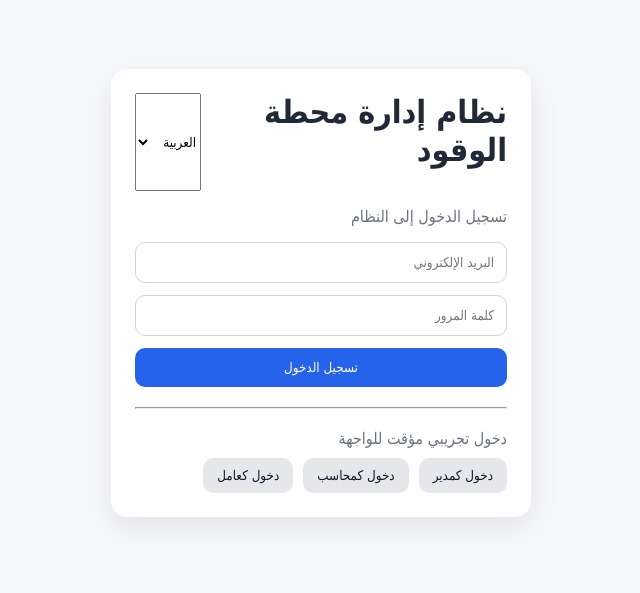
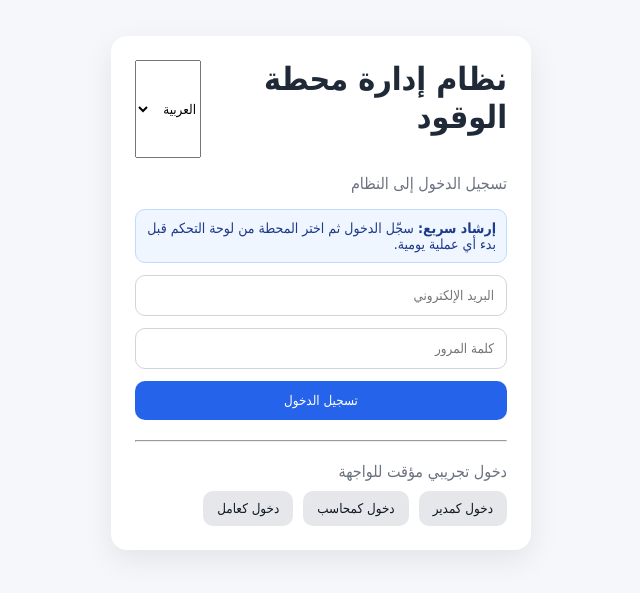
Before and after one commit to star10-0/opo, a React (Vite) app in the folder fuel-frontend-v2/: page / in a window 1280 px wide. Shown: the part 107-700 px from the top of the page, without its empty margins (448-1088 px from the left). Built offline with nearby package versions, Linux system fonts and the light colour scheme; no server answers.

Commit message:
docs: finalize phase 11 handoff and user guidance

```diff
--- a/fuel-frontend-v2/src/pages/Dashboard.jsx
+++ b/fuel-frontend-v2/src/pages/Dashboard.jsx
@@ -259,6 +259,7 @@ function Dashboard() {
       <div style={onboardingCard}>
         <h3 style={{ marginTop: 0 }}>اختر محطة للمتابعة</h3>
         <p>قبل البدء بالعمل، حدد المحطة الحالية من القائمة.</p>
+        <div style={guidanceBox}>إذا لم تجد المحطة المطلوبة، راجع صلاحيات الوصول للمحطات مع المدير.</div>
         <select value={stationId} onChange={(e) => { setStationId(e.target.value); localStorage.setItem("stationId", e.target.value); }} style={select}>
           <option value="">-- اختر محطة --</option>
           {stationsState.items.map((s) => <option key={s._id} value={s._id}>{s.name || s.code || s._id}</option>)}
@@ -291,6 +292,7 @@ function Dashboard() {
       </aside>
       <main style={{ flex: 1, padding: 20 }}>
         {!stationId ? renderOnboarding() : null}
+        {stationId ? <div style={guidanceBox}>دليل العمل السريع: اليوم التشغيلي ← استلامات المضخات ← قراءات/توريدات ← إغلاقات العاملين ← التقارير.</div> : null}
         {stationId && tab === "dashboard" && renderHome()}
         {stationId && tab === "operational-day" && <OperationalDayPage stationId={stationId} />}
         {stationId && tab === "pump-assignments" && <PumpAssignmentsPage stationId={stationId} />}
@@ -318,5 +320,6 @@ const sidebar = { width: 260, background: "#111827", color: "#fff", padding: 16
 const menuBtn = { width: "100%", marginBottom: 8, padding: 10, textAlign: "start", border: "none", borderRadius: 6 };
 const logoutBtn = { width: "100%", padding: 10, marginTop: 10, background: "#dc2626", color: "#fff", border: "none", borderRadius: 6 };
 const select = { width: "100%", padding: 10, marginBottom: 10 };
+const guidanceBox = { background: "#f8fafc", border: "1px solid #cbd5e1", borderRadius: 8, padding: 10, marginBottom: 12, color: "#0f172a" };
 
 export default Dashboard;
--- a/fuel-frontend-v2/src/pages/Login.jsx
+++ b/fuel-frontend-v2/src/pages/Login.jsx
@@ -47,6 +47,9 @@ function Login() {
           </select>
         </div>
         <p style={{ color: "#6b7280" }}>{t("loginSubtitle")}</p>
+        <div style={hintBox}>
+          <strong>إرشاد سريع:</strong> سجّل الدخول ثم اختر المحطة من لوحة التحكم قبل بدء أي عملية يومية.
+        </div>
 
         <form onSubmit={handleSubmit}>
           <input type="email" name="email" placeholder={t("email")} value={form.email} onChange={handleChange} style={input} required />
@@ -73,5 +76,6 @@ const input = { width: "100%", padding: "12px", marginBottom: "12px", border: "1
 const primaryBtn = { width: "100%", padding: "12px", background: "#2563eb", color: "#fff", border: "none", borderRadius: "10px", cursor: "pointer" };
 const secondaryBtn = { padding: "10px 14px", background: "#e5e7eb", color: "#111827", border: "none", borderRadius: "10px", cursor: "pointer" };
 const errorBox = { background: "#fee2e2", color: "#991b1b", padding: "10px", borderRadius: "10px", marginBottom: "12px" };
+const hintBox = { background: "#eff6ff", border: "1px solid #bfdbfe", color: "#1e3a8a", padding: "10px", borderRadius: "10px", marginBottom: "12px", fontSize: 14 };
 
 export default Login;
```
Also changed, not shown: 5 other files (tests, documents, lock files or other folders).
